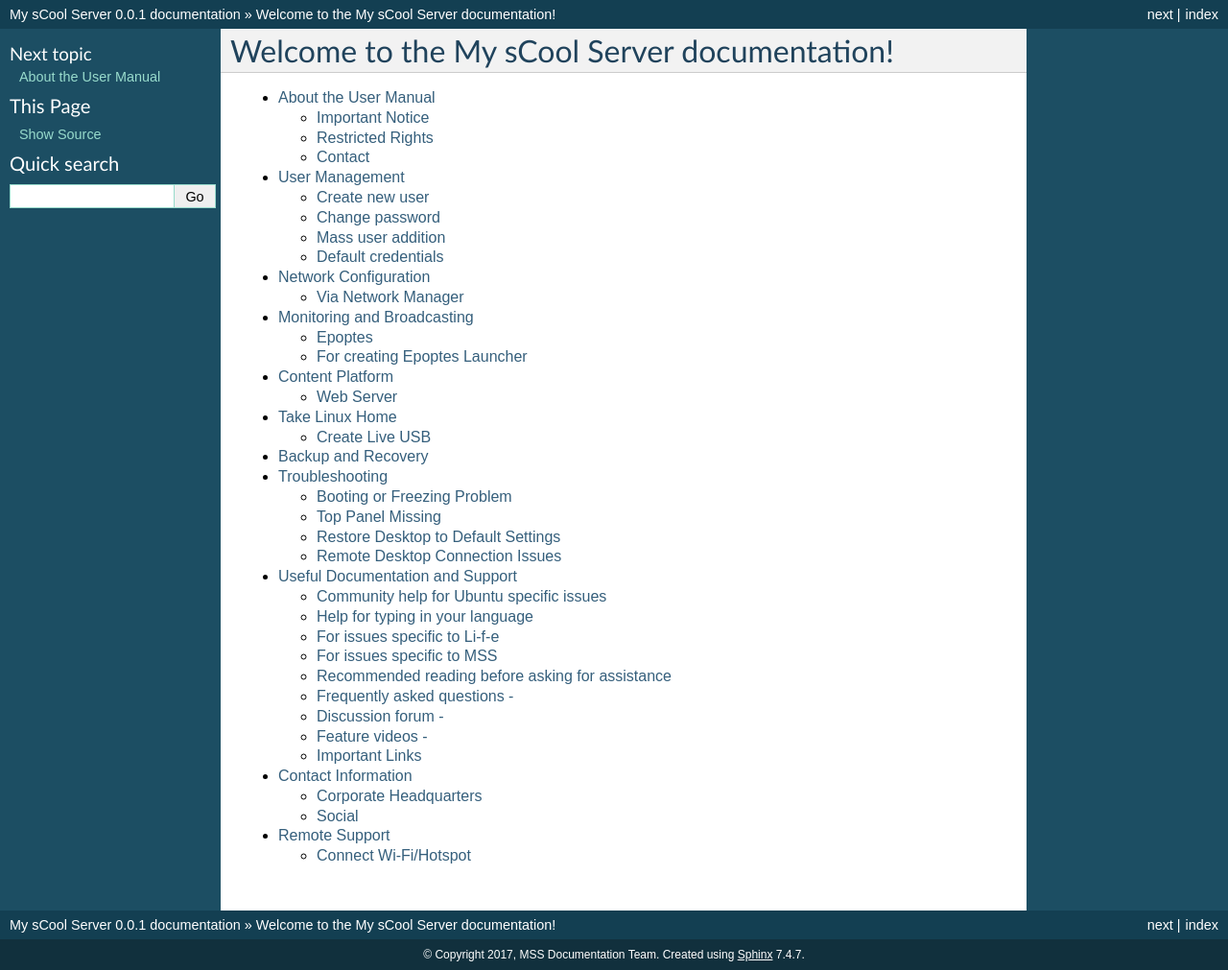
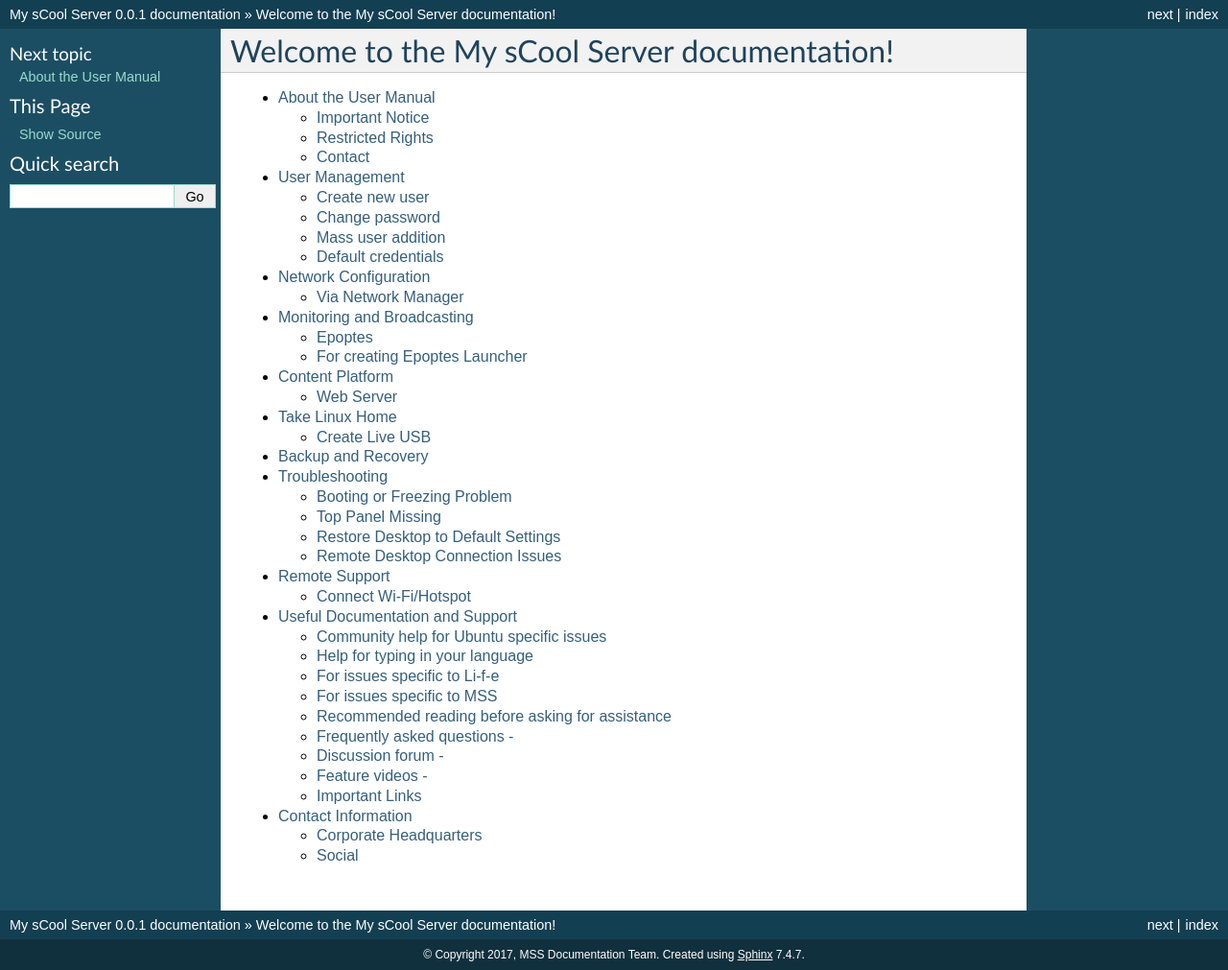
Before and after one commit to geets04/mss, a Sphinx documentation site: the page built from docs/source/index.rst, in a window 1280 px wide. Shown: the whole page at 96% size. Built offline with Sphinx 7.4.7, drawn with Linux system fonts in a browser that asks for light colours.

Commit message:
sequence updated

```diff
--- a/docs/source/index.rst
+++ b/docs/source/index.rst
@@ -16,6 +16,6 @@
    05-Take Linux Home
    06-Backup and Recovery
    07-Troubleshooting
-   08-Useful Documentation and Support
-   09-Reach the MSS Team
-   10-Remote Support
+   08-Remote Support
+   09-Useful Documentation and Support
+   10-Reach the MSS Team
```
